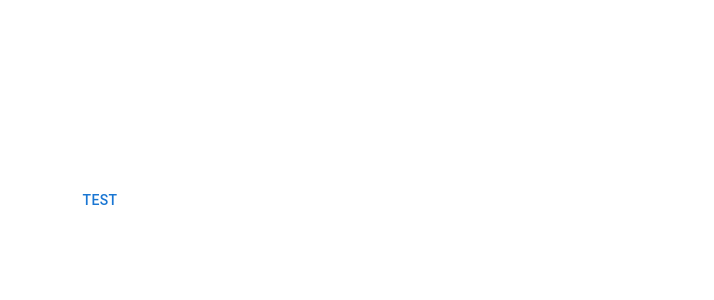
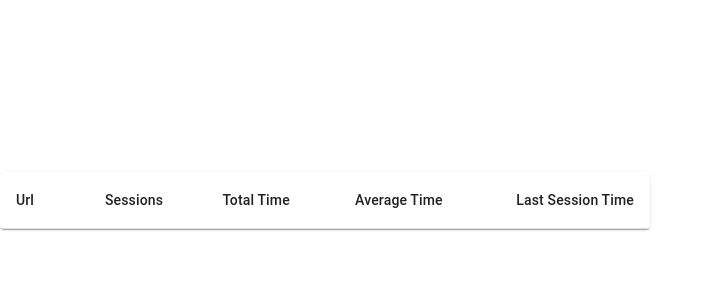
Before and after one commit to matteo2437/time-limits-chrome-extension, a React (Create React App) app: page / in a window 1280 px wide. Shown: the top 300 px of the page, without its empty margins (0-714 px from the left). Built offline with nearby package versions, Linux system fonts and the light colour scheme.

Commit message:
add table to pop up

```diff
--- a/src/App.js
+++ b/src/App.js
@@ -1,8 +1,26 @@
 /*global chrome*/
 import { Grid } from '@mui/material';
-import Button from '@mui/material/Button';
+import Table from '@mui/material/Table';
+import TableBody from '@mui/material/TableBody';
+import TableCell from '@mui/material/TableCell';
+import TableContainer from '@mui/material/TableContainer';
+import TableHead from '@mui/material/TableHead';
+import TableRow from '@mui/material/TableRow';
+import Paper from '@mui/material/Paper';
+import React, { useEffect } from 'react';
 
 function App() {
+  const [data, setData] = React.useState([]);
+
+  useEffect(() => {
+    chrome.storage.local.get(['urls'], result => {
+      if(!result.urls)
+        return setData([])
+
+      setData(result.urls)
+    })
+  }, [])
+
   return (
     <Grid
       container
@@ -10,7 +28,7 @@ function App() {
       justify="center"
       alignItems="center"
       sx={{
-        width: 200,
+        width: 650,
         height: 400,
       }}
     >
@@ -19,15 +37,33 @@ function App() {
         container
         justifyContent="center"
       >
-        <Button
-          onClick={() => {
-            chrome.tabs.query({currentWindow: true, active: true}, tabs => {
-              chrome.tabs.sendMessage(tabs[0].id, tabs[0].url)
-            })
-          }}
-        >
-          test
-        </Button>
+    <TableContainer component={Paper}>
+      <Table sx={{ minWidth: 650 }} aria-label="simple table">
+        <TableHead>
+          <TableRow>
+            <TableCell>Url</TableCell>
+            <TableCell align="right">Sessions</TableCell>
+            <TableCell align="right">Total Time</TableCell>
+            <TableCell align="right">Average Time</TableCell>
+            <TableCell align="right">Last Session Time</TableCell>
+          </TableRow>
+        </TableHead>
+        <TableBody>
+          {data.map((row) => (
+            <TableRow
+              key={row.url}
+              sx={{ '&:last-child td, &:last-child th': { border: 0 } }}
+            >
+              <TableCell component="th" scope="row">{row.url}</TableCell>
+              <TableCell align="right">{row.sessions}</TableCell>
+              <TableCell align="right">{row.times.totalTime.time}</TableCell>
+              <TableCell align="right">{row.times.averageTime.time}</TableCell>
+              <TableCell align="right">{row.times.lastSessionTime.time}</TableCell>
+            </TableRow>
+          ))}
+        </TableBody>
+      </Table>
+    </TableContainer>
       </Grid>
     </Grid>
   );
```
